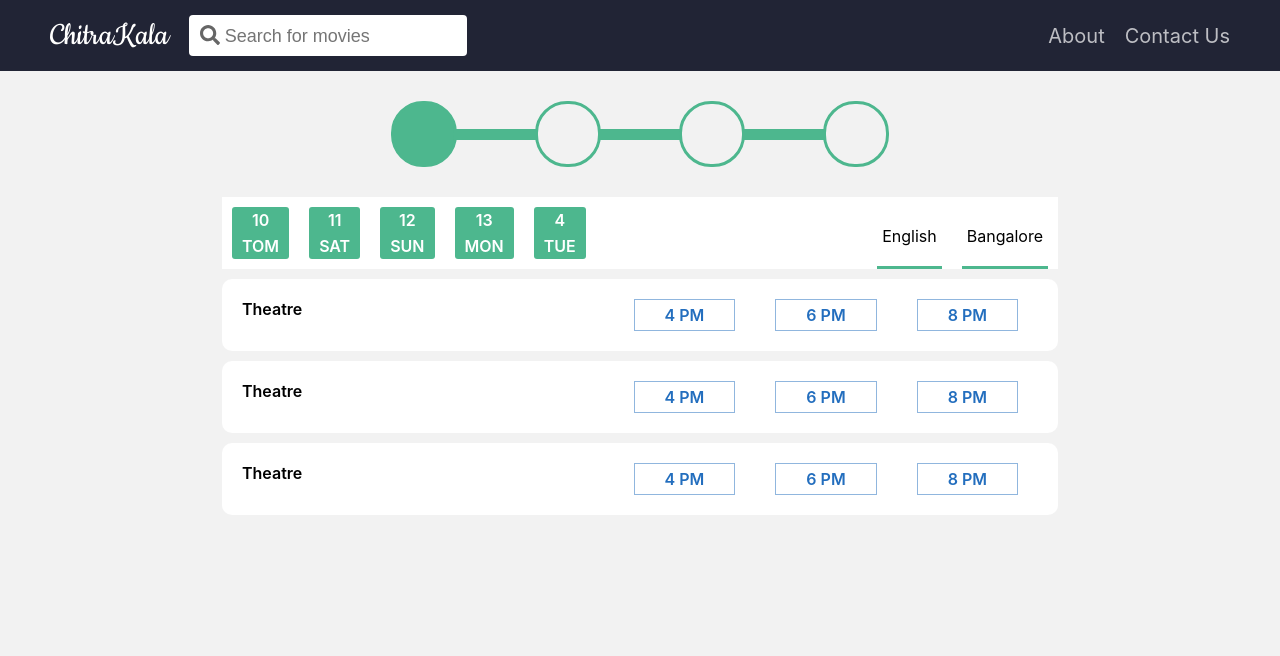
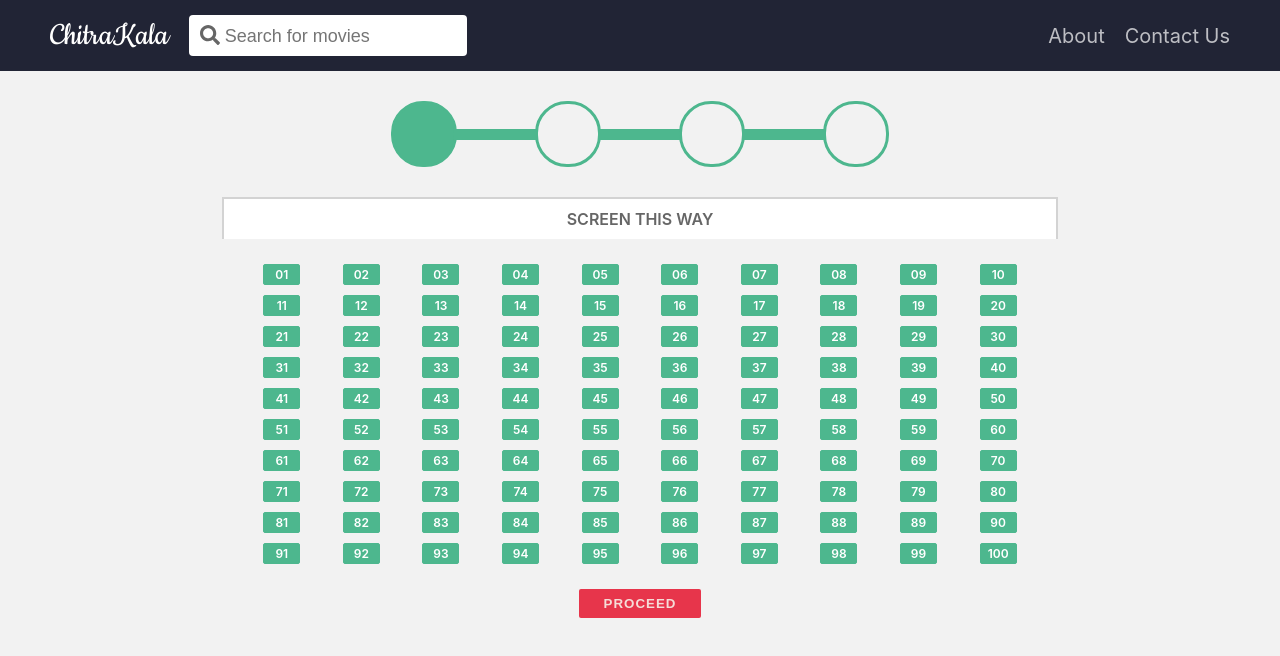
Before and after one commit to arjun1237/Chitrakala, a React (Create React App) app: page / in a window 1280 px wide. Shown: the top 656 px of the page. Built offline with nearby package versions, Linux system fonts and the light colour scheme.

Commit message:
STYLING: seats selection done

```diff
--- a/src/components/Booking/Booking.jsx
+++ b/src/components/Booking/Booking.jsx
@@ -2,6 +2,7 @@ import React, {Component} from 'react'
 import colors from '../../styling/theme'
 import styled from 'styled-components'
 import DateTimeSelection from './DateTimeSelection'
+import SeatSelection from './SeatSelection'
 
 export default class Booking extends Component{
     render(){
@@ -10,7 +11,8 @@ export default class Booking extends Component{
                 <div>
                     <Phases />
                     <PhaseBody>
-                        <DateTimeSelection />
+                        {/* <DateTimeSelection /> */}
+                        <SeatSelection />
                     </PhaseBody>
                 </div>
             </BookingContainer>
--- /dev/null
+++ b/src/components/Booking/SeatSelection.jsx
@@ -0,0 +1,97 @@
+import React, {Component} from 'react'
+import styled from 'styled-components'
+import colors from '../../styling/theme'
+
+export default class SeatSelection extends Component{
+    render(){
+        return(
+            <div>
+                <CinemaHandler> SCREEN THIS WAY </CinemaHandler>
+                <SeatHandler>
+                    {[...Array(10).keys()].map(x =>
+                        <SeatRow>
+                            {[...Array(10).keys()].map(y => <Seat>{y < 9 ?  x + '' + (y+1) : (x+1 + '0')}</Seat>)}
+                        </SeatRow>)}
+                </SeatHandler>
+                <div style={{display: "flex"}}>
+                    <Button>PROCEED</Button>
+                </div>
+            </div>
+        )
+    }
+}
+
+const Button = styled.button`
+    background-color: ${colors.themeMain};
+    color: #f5dcd7;
+    border: none;
+    font-weight: 600;
+    letter-spacing: 1px;
+    padding: 7px 25px;
+    text-align: center;
+    margin: auto;
+    border-radius: 2px;
+    cursor: pointer;
+
+    &:focus{
+        outline: none;
+    }
+
+    &:active{
+        background-color: red;
+    }
+`
+
+const SeatRow = styled.div`
+    display : flex;
+    justify-content: space-around;
+`
+
+const SeatHandler = styled.div`
+    padding: 20px;
+`
+
+const Seat = styled.div`
+
+    // for booking seats
+    background-color: ${colors.textSuccess};
+    border: 1px solid ${colors.textSuccess};
+    color: white;
+
+    // for not available seats
+    // background-color: white;
+    // border: 1px solid #bfbfbf;
+    // color: #bfbfbf;
+
+    // for available seats
+    // background-color: white;
+    // border: 1px solid ${colors.textSuccess};
+    // color: ${colors.textSuccess};
+
+    display: grid;
+    place-items: center;
+    height: 19px;
+    width: 35px;
+    margin: 5px;
+    font-size: 12px;
+    cursor: pointer;
+    border-radius: 2px;
+    font-weight: 600;
+
+    &:hover{
+        // only for available and selected seats
+        background-color: #208c62;
+        color: white;
+    }
+`
+
+const CinemaHandler = styled.div`
+    background-color: white;
+    text-align: center;
+    font-weight: 600;
+    padding: 10px;
+    color: ${colors.textSecondary};
+    border-top: 2px solid lightgray;
+    border-right: 2px solid lightgray;
+    border-left: 2px solid lightgray;
+`
```
